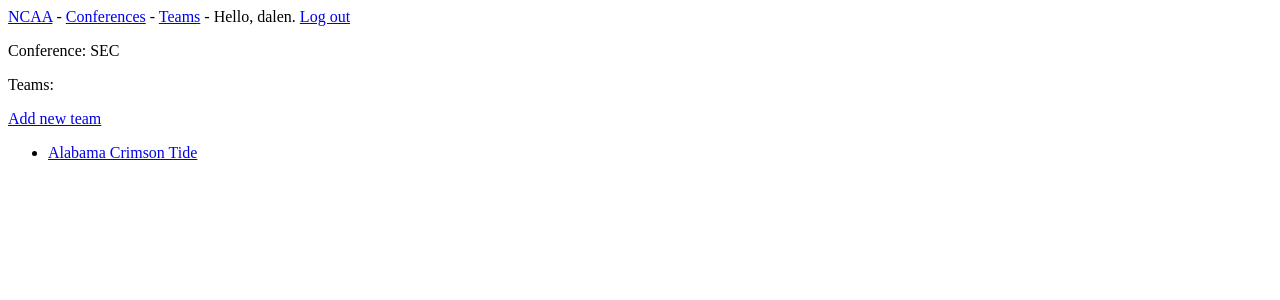
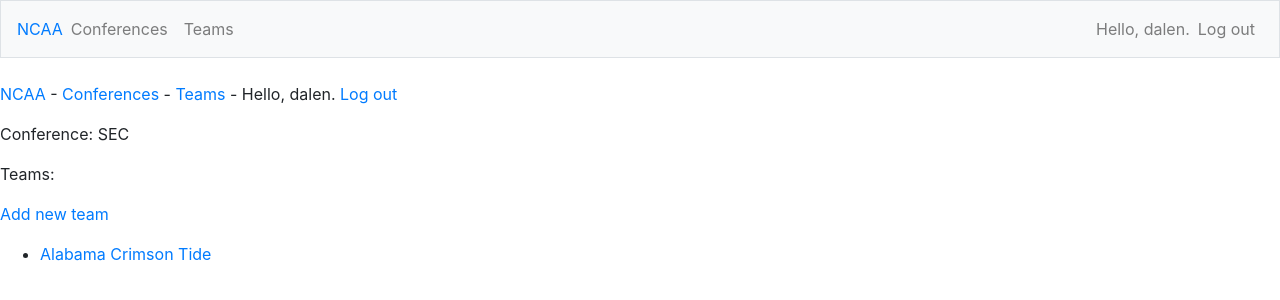
Before and after one commit to dalenledingham/NCAA-Django, a Django app: page /conferences/1/ in a window 1280 px wide. Shown: the top 300 px of the page. Run offline with Django 3.2, Linux system fonts and the light colour scheme; a user stored in the database is signed in; data comes from the database, SQL or seed files in the repository; some libraries are stand-ins or nearby versions.

Commit message:
Installed Bootstrap and added initial styling for navbar

```diff
--- a/final_project/settings.py
+++ b/final_project/settings.py
@@ -34,6 +34,9 @@ INSTALLED_APPS = [
     # My apps
     'ncaa',
     'users',
+
+    # Third party apps
+    'bootstrap4',
 
     # Default django apps
     'django.contrib.admin',
--- a/ncaa/templates/ncaa/base.html
+++ b/ncaa/templates/ncaa/base.html
@@ -1,3 +1,53 @@
+{% load bootstrap4 %}
+
+<!DOCTYPE html>
+<html lang="en">
+<head>
+  <meta charset="UTF-8">
+  <meta name="viewport" content="width=device-width, initial-scale=1.0, shrink-to-fit=no">
+  <title>NCAA-Django</title>
+
+  {% bootstrap_css %}
+  {% bootstrap_javascript jquery='full' %}
+</head>
+<body>
+  <nav class="navbar navbar-expand-md navbar-light bg-light mb-4 border">
+    <a class="nvabar-brand" href="{% url 'ncaa:index' %}">NCAA</a>
+
+    <button class="navbar-toggler" type="button" data-toggle="collapse" data-target="#navbarCollapse" aria-controls="navbarCollapse" aria-expanded="false" aria-label="Toggle navigation"><span class="navbar-toggler-icon"></span></button>
+
+    <div class="collapse navbar-collapse" id="navbarCollapse">
+      <ul class="navbar-nav mr-auto">
+        <li class="nav-item">
+          <a class="nav-link" href="{% url 'ncaa:conferences' %}">Conferences</a>
+        </li>
+        <li class="nav-item">
+          <a class="nav-link" href="{% url 'ncaa:teams' %}">Teams</a>
+        </li>
+      </ul>
+
+      <ul class="navbar-nav ml-auto">
+        {% if user.is_authenticated %}
+          <li class="nav-item">
+            <span class="navbar-text">Hello, {{ user.username }}.</span>
+          </li>
+          <li class="nav-item">
+            <a class="nav-link" href="{% url 'users:logout' %}">Log out</a>
+          </li>
+        {% else %}
+          <li class="nav-item">
+            <a class="nav-link" href="{% url 'users:register' %}">Register</a>
+          </li>
+          <li class="nav-item">
+            <a class="nav-link" href="{% url 'users:login' %}">Log in</a>
+          </li>
+        {% endif %}
+      </ul>
+    </div>
+  </nav>
+</body>
+</html>
+
 <p>
   <a href="{% url 'ncaa:index' %}">NCAA</a> -
   <a href="{% url 'ncaa:conferences' %}">Conferences</a> -
```
